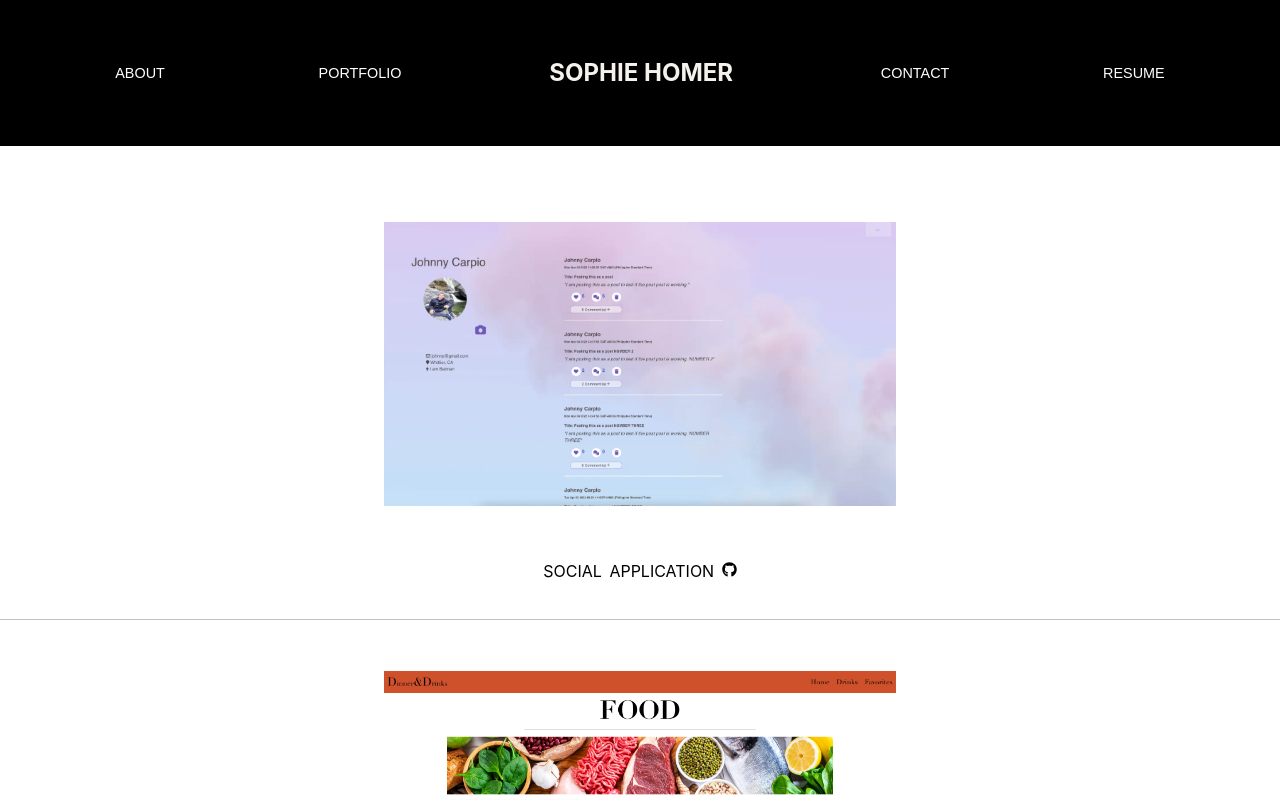
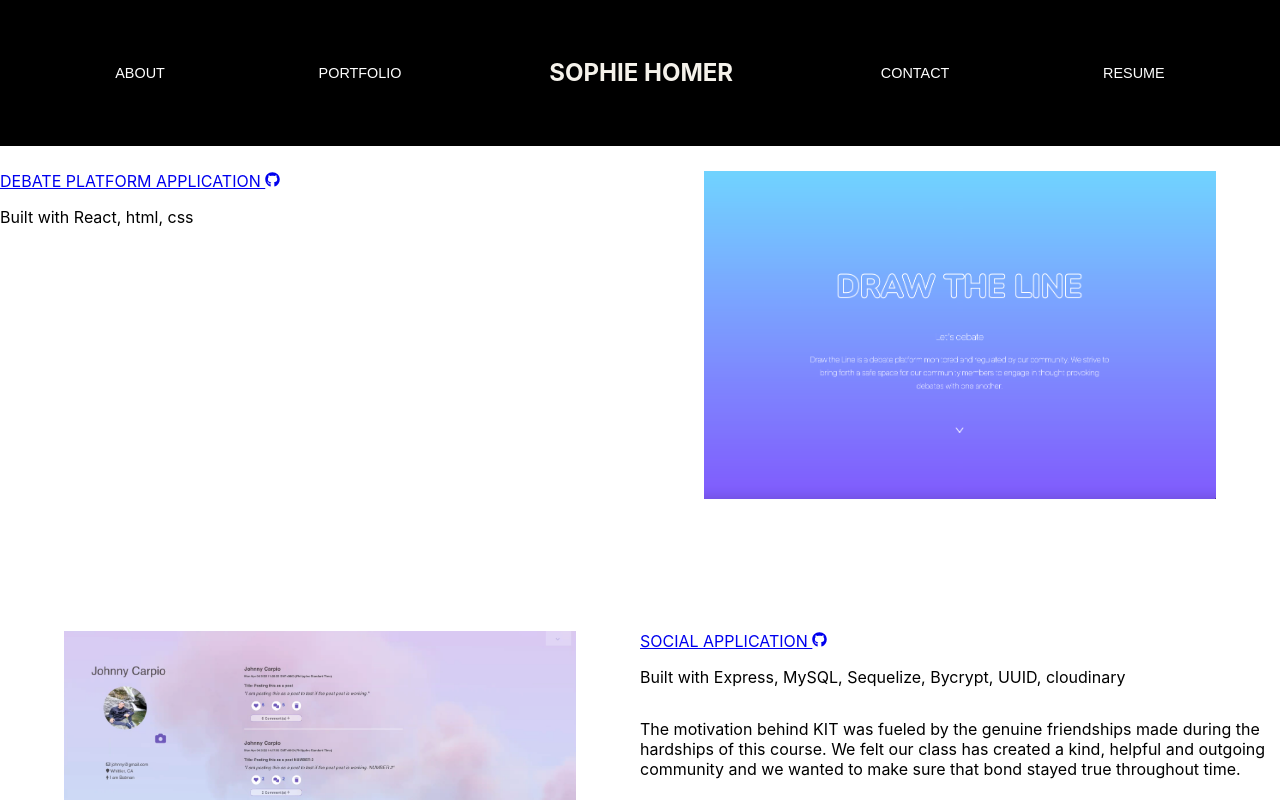
Before and after one commit to sophiehomer/react_portfolio, a React (Create React App) app: page / in a window 1280 px wide. Both pictures are taken after a click on the button "PORTFOLIO". Shown: the top 800 px of the page. Built offline with nearby package versions, Linux system fonts and the light colour scheme.

Commit message:
modified portfolio

```diff
--- a/src/components/Portfolio/index.js
+++ b/src/components/Portfolio/index.js
@@ -4,34 +4,90 @@ import dinnerDrinksImage from '../../assets/portfolio/dinner-drinks.png'
 import kitImage from '../../assets/portfolio/kit-img.png'
 import weatherDashboardImage from '../../assets/portfolio/weather-dashboard.png'
 import workDaySchedulerImage from '../../assets/portfolio/work-day-scheduler.png'
+import drawTheLineImage from '../../assets/portfolio/draw-the-line.png'
 import { FaGithub } from 'react-icons/fa';
 
 
 const Portfolio = () => {
   return (
     <>
-    <div className="portfolioImages">
+    <main className="portfolioImages">
 
+    <section className="drawTheLineContainer">
+        <div className="app">
+          <a href="https://draw-the-line-repo.herokuapp.com/">
+            <img src={drawTheLineImage} className="drawTheLineImg" alt="drawTheLine"/>
+          </a>
+        </div>
+
+        <div className="appSummary">
+          <a href="https://github.com/Abarragan89/draw-the-line" className='gitHubLinkRight'> DEBATE PLATFORM APPLICATION <FaGithub size={15}/></a>
+          <p className="summary">
+            Built with React, html, css
+          </p>
+        </div>
+      </section>
+
+      <section className="kitContainer">
+        <div className="app">
           <a href="https://blooming-anchorage-21473.herokuapp.com/">
-      <img src={kitImage} className="kitImg" style={{ width: "40%" }} alt="kit"/>
+            <img src={kitImage} className="kitImg" alt="kit"/>
           </a>
-    <a href="https://github.com/kpbader/kit" className='gitHubLink'> SOCIAL APPLICATION <FaGithub size={15}/></a>
+        </div>
 
+        <div className="appSummary">
+          <a href="https://github.com/kpbader/kit" className='gitHubLinkLeft'> SOCIAL APPLICATION <FaGithub size={15}/></a>
+          <p className="summary">
+            Built with Express, MySQL, Sequelize, Bycrypt, UUID, cloudinary
+          </p>
+          <p className="summary">
+          The motivation behind KIT was fueled by the genuine friendships made during the hardships of this course. We felt our class has created a kind, helpful and outgoing community and we wanted to make sure that bond stayed true throughout time.
+          </p>
+        </div>
+      </section>
+
+
+      <section className="dinnerDrinkContainer">
+        <div className="app">
           <a href="https://abarragan89.github.io/dinner-drinks/">
-      <img src={dinnerDrinksImage} className="dinnerDrinksImg" style={{ width: "40%" }} alt="dinnerDrinks"/>
+            <img src={dinnerDrinksImage} className="dinnerDrinksImg" alt="dinnerDrinks"/>
           </a>
-    <a href="https://github.com/Abarragan89/dinner-drinks" className='gitHubLink'> RECIPE AND COCKTAIL SEARCH ENGINE <FaGithub size={15}/></a>
+        </div>
 
+        <div className="appSummary">
+          <a href="https://github.com/Abarragan89/dinner-drinks" className='gitHubLinkRight'> RECIPE AND COCKTAIL SEARCH ENGINE <FaGithub size={15}/></a>
+          <p>
+            Built with Express, MySQL, Sequelize, Bycrypt, UUID, cloudinary
+          </p>
+        </div>
+      </section>
+
+
+      <section className="weatherContainer">
+        <div className="app">
           <a href="https://sophiehomer.github.io/Weather-Dashboard/" >
-      <img src={weatherDashboardImage} className="weatherDashboardImg" style={{ width: "40%" }} alt="weatherDashboard"/>
+            <img src={weatherDashboardImage} className="weatherDashboardImg" alt="weatherDashboard"/>
           </a>
-    <a href="https://github.com/sophiehomer/Weather-Dashboard" className='gitHubLink'> WEATHER APPLICATION <FaGithub size={15}/></a>
+        </div>
 
+        <div className="appSummary">
+          <a href="https://github.com/sophiehomer/Weather-Dashboard" className='gitHubLinkLeft'> WEATHER APPLICATION <FaGithub size={15}/></a>
+        </div>
+      </section>
+
+      <section className="schedulerContainer">
+      <div className="app">
         <a href="https://sophiehomer.github.io/work-day-scheduler/" >
-      <img src={workDaySchedulerImage} className="workDaySchedulerImg" style={{ width: "40%" }} alt="workDayScheduler"/>
+          <img src={workDaySchedulerImage} className="workDaySchedulerImg" alt="workDayScheduler"/>
         </a>
-    <a href="https://github.com/sophiehomer/work-day-scheduler" className='workDaySchedulerLink'> WORK DAY SCHEDULER <FaGithub size={15}/></a>
       </div>
+
+      <div className="appSummary">
+        <a href="https://github.com/sophiehomer/work-day-scheduler" className='gitHubLinkLeft'> WORK DAY SCHEDULER <FaGithub size={15}/></a>
+      </div>
+      </section>
+
+    </main>
     </>
   )
 }
--- a/src/index.css
+++ b/src/index.css
@@ -83,7 +83,7 @@ code {
 
 /* ----- PORTFOLIO ----- */
 
-.gitHubLink {
+/* .gitHubLink {
   color: black;
   padding-bottom: 3%;
   padding-top: 3%;
@@ -93,46 +93,110 @@ code {
   border: none;
   border-bottom: 1px solid rgb(192, 192, 192);
   width: 100%;
-}
+} */
 
-.gitHubLink:hover {
+/* .gitHubLink:hover {
   text-decoration: underline;
-}
+} */
 
-.workDaySchedulerLink {
+/* .workDaySchedulerLink {
   color: black;
   padding-bottom: 10%;
   transition: all .2s ease-in-out;
   text-decoration: none;
+} */
+
+/* .workDaySchedulerLink:hover {
+  text-decoration: underline;
+} */
+
+/* .portfolioImages {
+  display: flex;
+  flex-wrap: wrap;
+  flex-direction: column;
+  justify-content: center;
+} */
+
+section {
+  width: 100%;
 }
 
-.workDaySchedulerLink:hover {
-  text-decoration: underline;
+.kitContainer,
+.weatherContainer {
+  display: flex;
+  flex-direction: row;
+  padding-bottom: 10%;
 }
 
-.portfolioImages {
+.drawTheLineContainer {
   display: flex;
-  flex-direction: column;
+  flex-direction:row-reverse;
+  justify-content: space-around;
+  padding-bottom: 10%;
+  width: 100%;
+}
+
+.dinnerDrinkContainer {
+  display: flex;
+  flex-direction:row-reverse;
+  justify-content: center;
+  padding-bottom: 10%;
+  width: 100%;
+}
+
+.schedulerContainer {
+  display: flex;
+  flex-direction:row-reverse;
+  justify-content: space-around;
+  padding-bottom: 10%;
+  width: 100%;
+}
+
+.app {
+ width: 50%;
+}
+
+.appSummary {
+  display: flex;
+  flex-direction:column;
+  justify-content: flex-start;
+  align-items: flex-start;
+  width: 50%;
+}
+
+.summary {
+text-align:left;
 }
 
 .project {
   font-weight: normal;
   font-size: 1em
 }
+.drawTheLineImg {
+  width: 80%;
+}
 
-.kitImg,
-.dinnerDrinksImg,
-.weatherDashboardImg,
+.kitImg{
+  width: 80%;
+}
+
+.dinnerDrinksImg{
+  width: 80%;
+}
+
+.weatherDashboardImg {
+  width: 80%;
+}
+
 .workDaySchedulerImg {
-  margin-bottom: 1%;
-  margin-top: 1%;
-  padding-top: 3%;
+  width: 80%;
 }
 
 .kitImg:hover,
 .dinnerDrinksImg:hover,
 .weatherDashboardImg:hover,
-.workDaySchedulerImg:hover {
+.workDaySchedulerImg:hover,
+.drawTheLineImg:hover {
   opacity: .8;
 }
 
```
Also changed, not shown: src/assets/portfolio/draw-the-line.png (added). Lines whose indentation alone changed are shown as unchanged.
